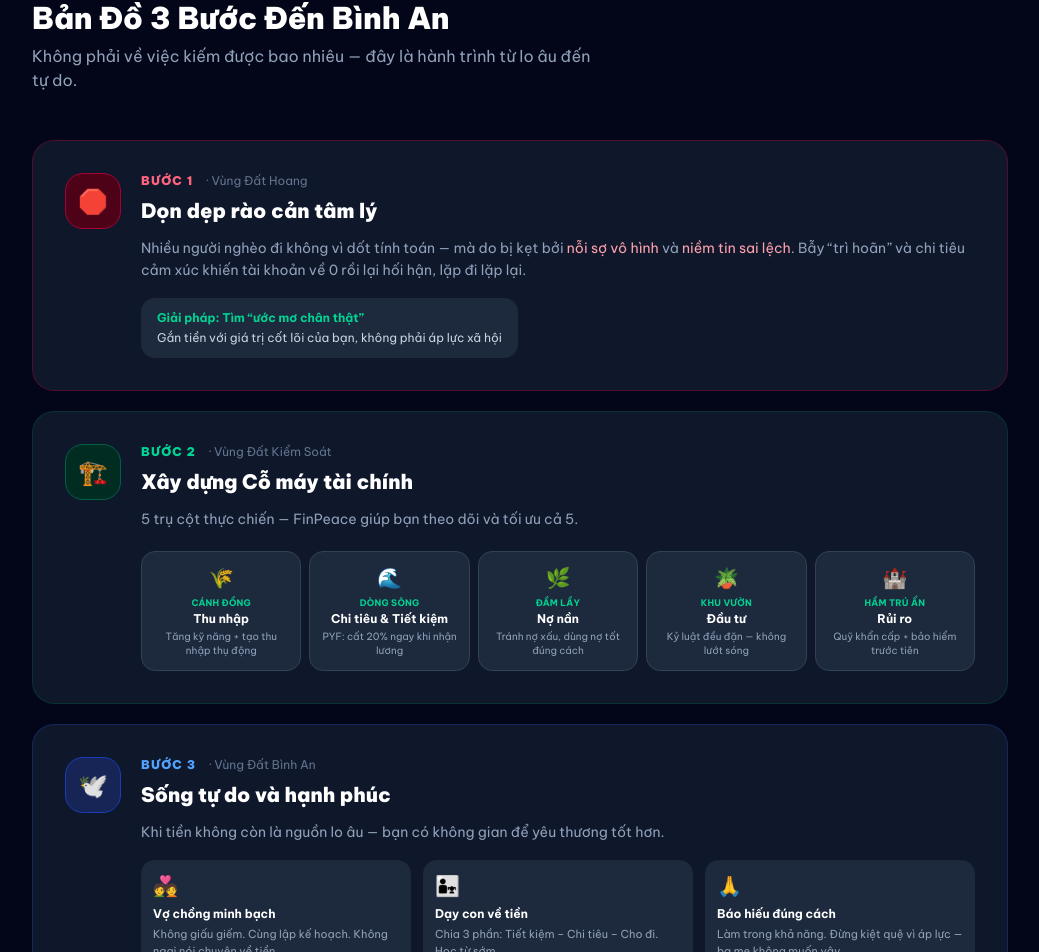
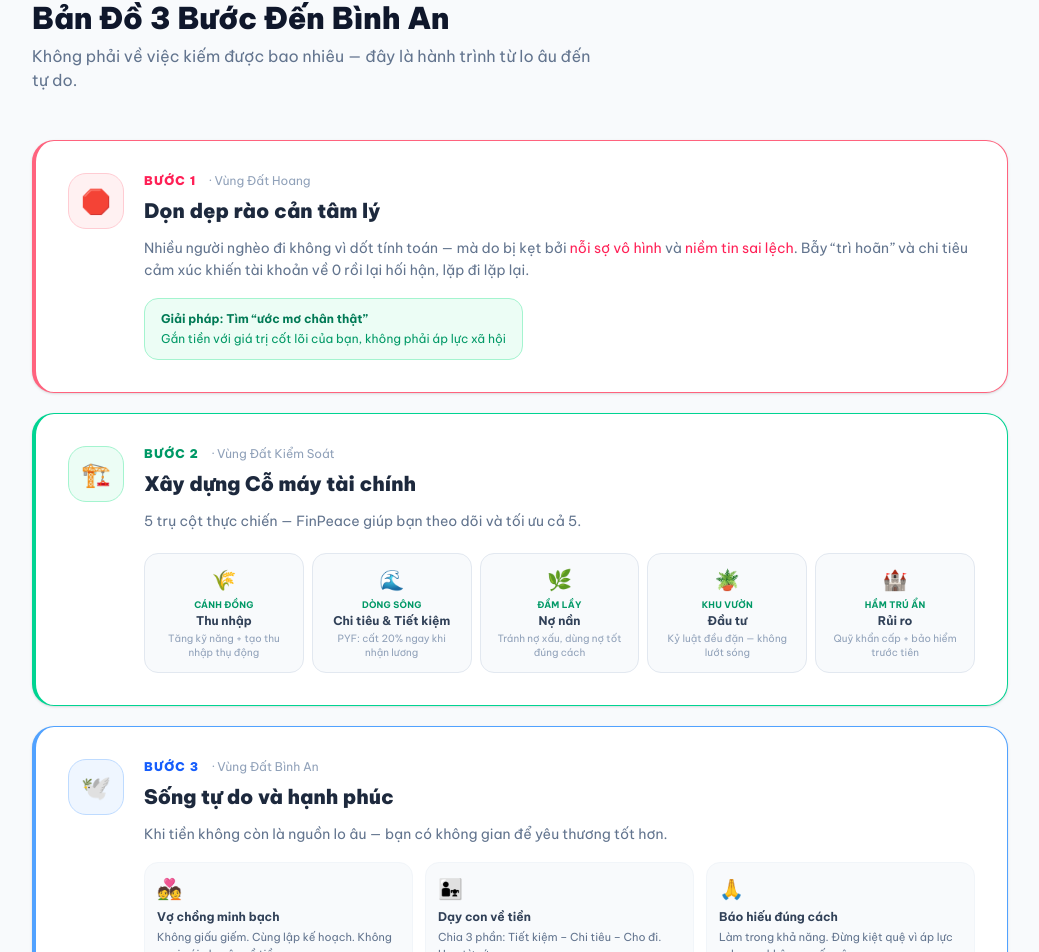
Before and after one commit to nguyeneric81-del/finpeace-web, a Next.js app: page / in a window 1280 px wide. Shown: the part 2086-3038 px from the top of the page, without its empty margins (120-1159 px from the left). Built offline with nearby package versions, Linux system fonts and the light colour scheme.

Commit message:
fix: đổi section 3 bước sang nền trắng/slate-50 — cards white với border màu, tăng contrast

```diff
--- a/src/app/page.tsx
+++ b/src/app/page.tsx
@@ -175,43 +175,43 @@ export default function HomePage() {
             </section>
 
             {/* ── BẢN ĐỒ 3 BƯỚC ── */}
-            <section className="py-20 bg-slate-950">
+            <section className="py-20 bg-slate-50">
                 <div className="max-w-5xl mx-auto px-6">
-                    <p className="text-emerald-400 text-xs font-bold uppercase tracking-widest mb-3">Từ sách &ldquo;Bình An Tài Chính&rdquo;</p>
-                    <h2 className="text-3xl font-black text-white mb-2">Bản Đồ 3 Bước Đến Bình An</h2>
-                    <p className="text-slate-400 mb-12 max-w-xl">Không phải về việc kiếm được bao nhiêu — đây là hành trình từ lo âu đến tự do.</p>
+                    <p className="text-emerald-600 text-xs font-bold uppercase tracking-widest mb-3">Từ sách &ldquo;Bình An Tài Chính&rdquo;</p>
+                    <h2 className="text-3xl font-black text-slate-900 mb-2">Bản Đồ 3 Bước Đến Bình An</h2>
+                    <p className="text-slate-500 mb-12 max-w-xl">Không phải về việc kiếm được bao nhiêu — đây là hành trình từ lo âu đến tự do.</p>
                     <div className="space-y-5">
                         {/* BƯỚC 1 */}
-                        <div className="bg-slate-900 border border-rose-900/50 rounded-3xl p-8">
+                        <div className="bg-white border-l-4 border-rose-400 border border-rose-100 rounded-3xl p-8 shadow-sm">
                             <div className="flex items-start gap-5">
-                                <div className="shrink-0 w-14 h-14 bg-rose-950 border border-rose-800 rounded-2xl flex items-center justify-center text-2xl">🛑</div>
+                                <div className="shrink-0 w-14 h-14 bg-rose-50 border border-rose-200 rounded-2xl flex items-center justify-center text-2xl">🛑</div>
                                 <div className="flex-1">
                                     <div className="flex items-center gap-3 mb-2 flex-wrap">
-                                        <span className="text-rose-400 text-xs font-black uppercase tracking-widest">Bước 1</span>
-                                        <span className="text-slate-500 text-xs">· Vùng Đất Hoang</span>
+                                        <span className="text-rose-500 text-xs font-black uppercase tracking-widest">Bước 1</span>
+                                        <span className="text-slate-400 text-xs">· Vùng Đất Hoang</span>
                                     </div>
-                                    <h3 className="text-white font-black text-xl mb-3">Dọn dẹp rào cản tâm lý</h3>
-                                    <p className="text-slate-400 text-sm leading-relaxed mb-4">
-                                        Nhiều người nghèo đi không vì dốt tính toán — mà do bị kẹt bởi <span className="text-rose-300">nỗi sợ vô hình</span> và <span className="text-rose-300">niềm tin sai lệch</span>. Bẫy &ldquo;trì hoãn&rdquo; và chi tiêu cảm xúc khiến tài khoản về 0 rồi lại hối hận, lặp đi lặp lại.
+                                    <h3 className="text-slate-800 font-black text-xl mb-3">Dọn dẹp rào cản tâm lý</h3>
+                                    <p className="text-slate-500 text-sm leading-relaxed mb-4">
+                                        Nhiều người nghèo đi không vì dốt tính toán — mà do bị kẹt bởi <span className="text-rose-500">nỗi sợ vô hình</span> và <span className="text-rose-500">niềm tin sai lệch</span>. Bẫy &ldquo;trì hoãn&rdquo; và chi tiêu cảm xúc khiến tài khoản về 0 rồi lại hối hận, lặp đi lặp lại.
                                     </p>
-                                    <div className="bg-slate-800 rounded-xl px-4 py-3 inline-block">
-                                        <p className="text-emerald-400 text-xs font-bold">Giải pháp: Tìm &ldquo;ước mơ chân thật&rdquo;</p>
-                                        <p className="text-slate-300 text-xs mt-1">Gắn tiền với giá trị cốt lõi của bạn, không phải áp lực xã hội</p>
+                                    <div className="bg-emerald-50 border border-emerald-200 rounded-xl px-4 py-3 inline-block">
+                                        <p className="text-emerald-700 text-xs font-bold">Giải pháp: Tìm &ldquo;ước mơ chân thật&rdquo;</p>
+                                        <p className="text-emerald-600 text-xs mt-1">Gắn tiền với giá trị cốt lõi của bạn, không phải áp lực xã hội</p>
                                     </div>
                                 </div>
                             </div>
                         </div>
                         {/* BƯỚC 2 */}
-                        <div className="bg-slate-900 border border-emerald-900/50 rounded-3xl p-8">
+                        <div className="bg-white border-l-4 border-emerald-400 border border-emerald-100 rounded-3xl p-8 shadow-sm">
                             <div className="flex items-start gap-5">
-                                <div className="shrink-0 w-14 h-14 bg-emerald-950 border border-emerald-800 rounded-2xl flex items-center justify-center text-2xl">🏗️</div>
+                                <div className="shrink-0 w-14 h-14 bg-emerald-50 border border-emerald-200 rounded-2xl flex items-center justify-center text-2xl">🏗️</div>
                                 <div className="flex-1">
                                     <div className="flex items-center gap-3 mb-2 flex-wrap">
-                                        <span className="text-emerald-400 text-xs font-black uppercase tracking-widest">Bước 2</span>
-                                        <span className="text-slate-500 text-xs">· Vùng Đất Kiểm Soát</span>
+                                        <span className="text-emerald-600 text-xs font-black uppercase tracking-widest">Bước 2</span>
+                                        <span className="text-slate-400 text-xs">· Vùng Đất Kiểm Soát</span>
                                     </div>
-                                    <h3 className="text-white font-black text-xl mb-3">Xây dựng Cỗ máy tài chính</h3>
-                                    <p className="text-slate-400 text-sm leading-relaxed mb-5">5 trụ cột thực chiến — FinPeace giúp bạn theo dõi và tối ưu cả 5.</p>
+                                    <h3 className="text-slate-800 font-black text-xl mb-3">Xây dựng Cỗ máy tài chính</h3>
+                                    <p className="text-slate-500 text-sm leading-relaxed mb-5">5 trụ cột thực chiến — FinPeace giúp bạn theo dõi và tối ưu cả 5.</p>
                                     <div className="grid grid-cols-2 sm:grid-cols-5 gap-2">
                                         {[
                                             { icon: '🌾', name: 'Thu nhập', label: 'Cánh đồng', desc: 'Tăng kỹ năng + tạo thu nhập thụ động' },
@@ -220,10 +220,10 @@ export default function HomePage() {
                                             { icon: '🪴', name: 'Đầu tư', label: 'Khu vườn', desc: 'Kỷ luật đều đặn — không lướt sóng' },
                                             { icon: '🏰', name: 'Rủi ro', label: 'Hầm trú ẩn', desc: 'Quỹ khẩn cấp + bảo hiểm trước tiên' },
                                         ].map((t, i) => (
-                                            <div key={i} className="bg-slate-800 border border-slate-700 rounded-xl p-3 text-center">
+                                            <div key={i} className="bg-slate-50 border border-slate-200 rounded-xl p-3 text-center">
                                                 <span className="text-xl block mb-1">{t.icon}</span>
-                                                <p className="text-emerald-400 text-[9px] font-bold uppercase tracking-wide mb-0.5">{t.label}</p>
-                                                <p className="text-white text-xs font-bold mb-1 leading-tight">{t.name}</p>
+                                                <p className="text-emerald-600 text-[9px] font-bold uppercase tracking-wide mb-0.5">{t.label}</p>
+                                                <p className="text-slate-700 text-xs font-bold mb-1 leading-tight">{t.name}</p>
                                                 <p className="text-slate-400 text-[10px] leading-snug">{t.desc}</p>
                                             </div>
                                         ))}
@@ -232,26 +232,26 @@ export default function HomePage() {
                             </div>
                         </div>
                         {/* BƯỚC 3 */}
-                        <div className="bg-slate-900 border border-blue-900/50 rounded-3xl p-8">
+                        <div className="bg-white border-l-4 border-blue-400 border border-blue-100 rounded-3xl p-8 shadow-sm">
                             <div className="flex items-start gap-5">
-                                <div className="shrink-0 w-14 h-14 bg-blue-950 border border-blue-800 rounded-2xl flex items-center justify-center text-2xl">🕊️</div>
+                                <div className="shrink-0 w-14 h-14 bg-blue-50 border border-blue-200 rounded-2xl flex items-center justify-center text-2xl">🕊️</div>
                                 <div className="flex-1">
                                     <div className="flex items-center gap-3 mb-2 flex-wrap">
-                                        <span className="text-blue-400 text-xs font-black uppercase tracking-widest">Bước 3</span>
-                                        <span className="text-slate-500 text-xs">· Vùng Đất Bình An</span>
+                                        <span className="text-blue-600 text-xs font-black uppercase tracking-widest">Bước 3</span>
+                                        <span className="text-slate-400 text-xs">· Vùng Đất Bình An</span>
                                     </div>
-                                    <h3 className="text-white font-black text-xl mb-3">Sống tự do và hạnh phúc</h3>
-                                    <p className="text-slate-400 text-sm leading-relaxed mb-4">Khi tiền không còn là nguồn lo âu — bạn có không gian để yêu thương tốt hơn.</p>
+                                    <h3 className="text-slate-800 font-black text-xl mb-3">Sống tự do và hạnh phúc</h3>
+                                    <p className="text-slate-500 text-sm leading-relaxed mb-4">Khi tiền không còn là nguồn lo âu — bạn có không gian để yêu thương tốt hơn.</p>
                                     <div className="grid sm:grid-cols-3 gap-3">
                                         {[
                                             { icon: '💑', title: 'Vợ chồng minh bạch', desc: 'Không giấu giếm. Cùng lập kế hoạch. Không ngại nói chuyện về tiền.' },
                                             { icon: '👨‍👧', title: 'Dạy con về tiền', desc: 'Chia 3 phần: Tiết kiệm – Chi tiêu – Cho đi. Học từ sớm.' },
                                             { icon: '🙏', title: 'Báo hiếu đúng cách', desc: 'Làm trong khả năng. Đừng kiệt quệ vì áp lực — ba mẹ không muốn vậy.' },
                                         ].map((r, i) => (
-                                            <div key={i} className="bg-slate-800 rounded-xl p-3">
+                                            <div key={i} className="bg-slate-50 border border-slate-100 rounded-xl p-3">
                                                 <span className="text-xl block mb-1.5">{r.icon}</span>
-                                                <p className="text-white text-xs font-bold mb-1">{r.title}</p>
-                                                <p className="text-slate-400 text-[11px] leading-relaxed">{r.desc}</p>
+                                                <p className="text-slate-700 text-xs font-bold mb-1">{r.title}</p>
+                                                <p className="text-slate-500 text-[11px] leading-relaxed">{r.desc}</p>
                                             </div>
                                         ))}
                                     </div>
```
